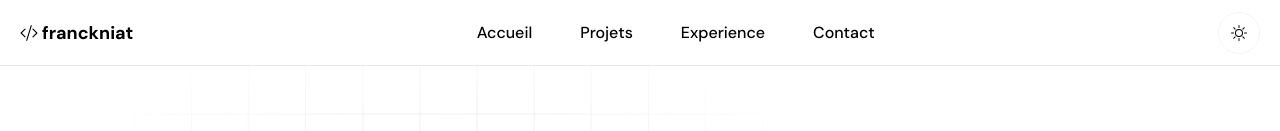
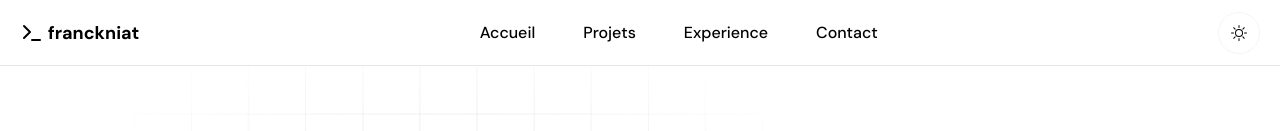
Before and after one commit to franckniat/franckniato, a Next.js app: page / in a window 1280 px wide. Shown: the top 131 px of the page. Built offline with nearby package versions, Linux system fonts and the light colour scheme.

Commit message:
style : change log and resize contact page

```diff
--- a/components/Navigation.jsx
+++ b/components/Navigation.jsx
@@ -27,8 +27,10 @@ export default function Navigation() {
         <nav className='fixed top-0 backdrop-blur-lg border-b border-gray-200 dark:border-neutral-700  bg-white z-20 dark:bg-neutral-900 bg-opacity-70 dark:bg-opacity-70 w-full'>
             <div className='max-w-[1400px] mx-auto px-2 sm:px-5 w-full'>
                 <div className='flex items-center h-[65px] justify-between'>
-                    <Link href="/" className={` font-bold font-mono text-lg flex items-center gap-1`}>
-                        <span><CodeSlash/></span>
+                    <Link href="/" className={` font-bold text-lg flex items-center gap-1`}>
+                        <span>
+                            <svg xmlns="http://www.w3.org/2000/svg" width="24" height="24" viewBox="0 0 24 24" fill="none" stroke="currentColor" stroke-width="2" stroke-linecap="round" stroke-linejoin="round" class="lucide lucide-terminal"><polyline points="4 17 10 11 4 5"/><line x1="12" x2="20" y1="19" y2="19"/></svg>
+                        </span>
                         <span id='logo'>franckniat</span>
                     </Link>
                     <section className="hidden md:block">
--- a/pages/contact.jsx
+++ b/pages/contact.jsx
@@ -27,7 +27,7 @@ export default function Contact() {
     <section className='contact-page'>
       <Toaster/>
       <Navigation/>
-      <section className='max-w-[1200px] mx-auto pt-24 md:pt-30 md:pb-0 lg:pt-36 pb-5'>
+      <section className='max-w-[800px] mx-auto pt-24 md:pt-30 md:pb-0 lg:pt-36 pb-5'>
         <section className='mx-3 md:mx-5 pb-10'>
           <Breadcrumb
           CurrentPage="Contact"
```
